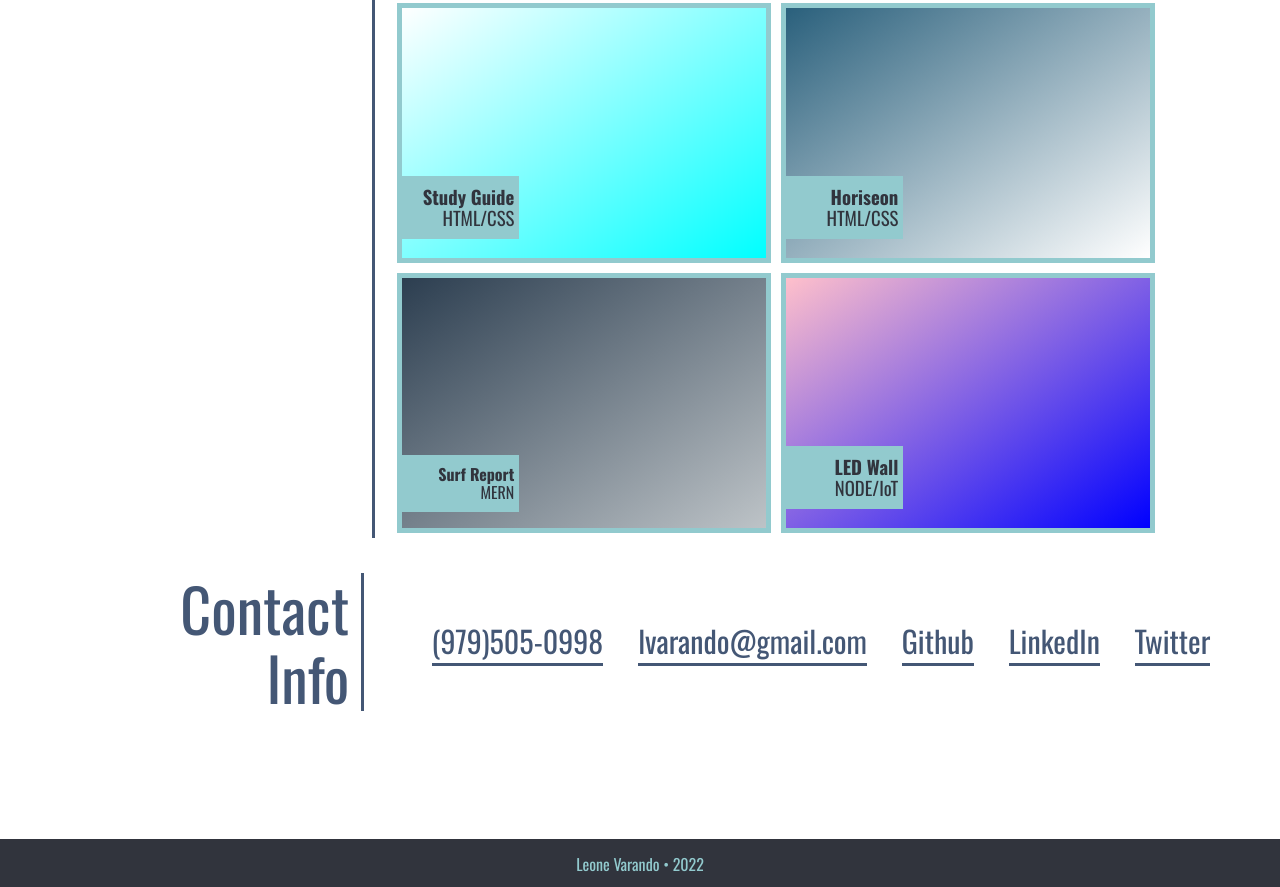
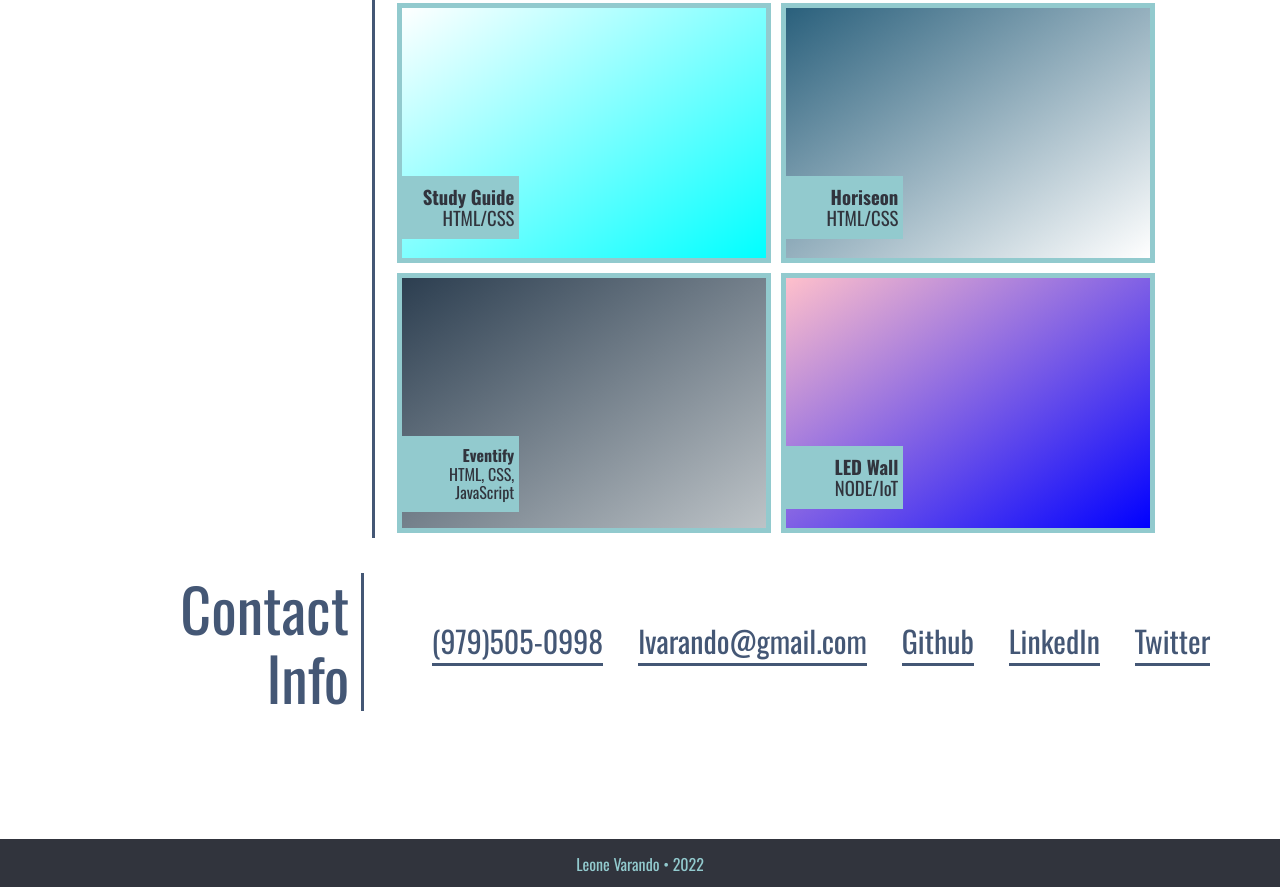
Before and after one commit to Opaleone/Challenge-2---My-Portfolio, a plain HTML site: page index.html in a window 1280 px wide. Shown: the part 1113-2000 px from the top of the page. Drawn offline with nearby package versions, Linux system fonts and the light colour scheme.

```diff
--- a/index.html
+++ b/index.html
@@ -99,8 +99,8 @@
         </div>
 
         <div id="surf-report" class="card">
-          <a class="title-link" href="https://github.com/Opaleone?tab=repositories" target="_blank">
-            <p class="card-title">Surf Report<br><span class="project-lang">MERN</span></p>
+          <a class="title-link" href="https://tisforthomas.github.io/team-project-one/" target="_blank">
+            <p class="card-title">Eventify<br><span class="project-lang">HTML, CSS, JavaScript</span></p>
           </a>
         </div>
 
```
